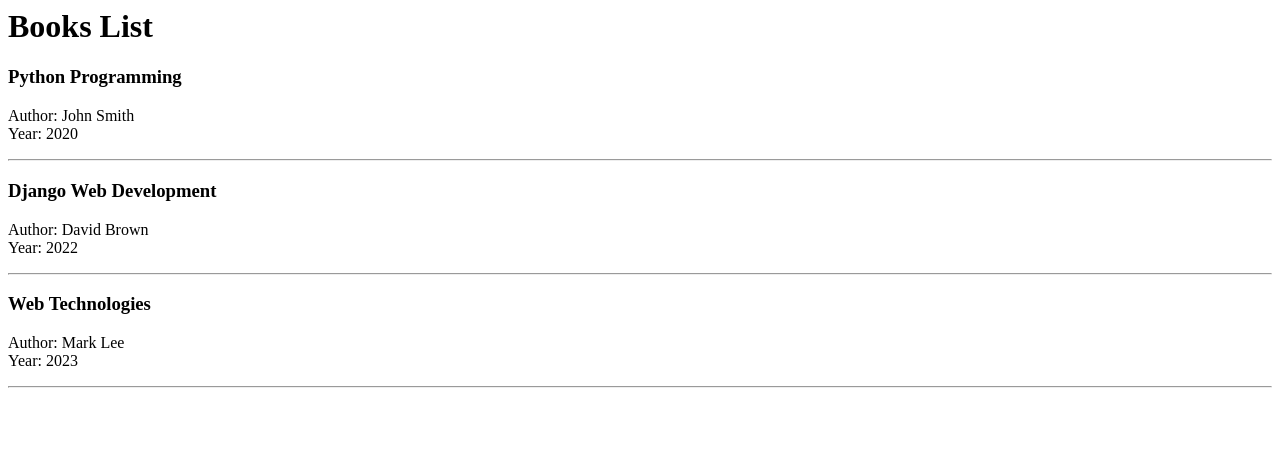
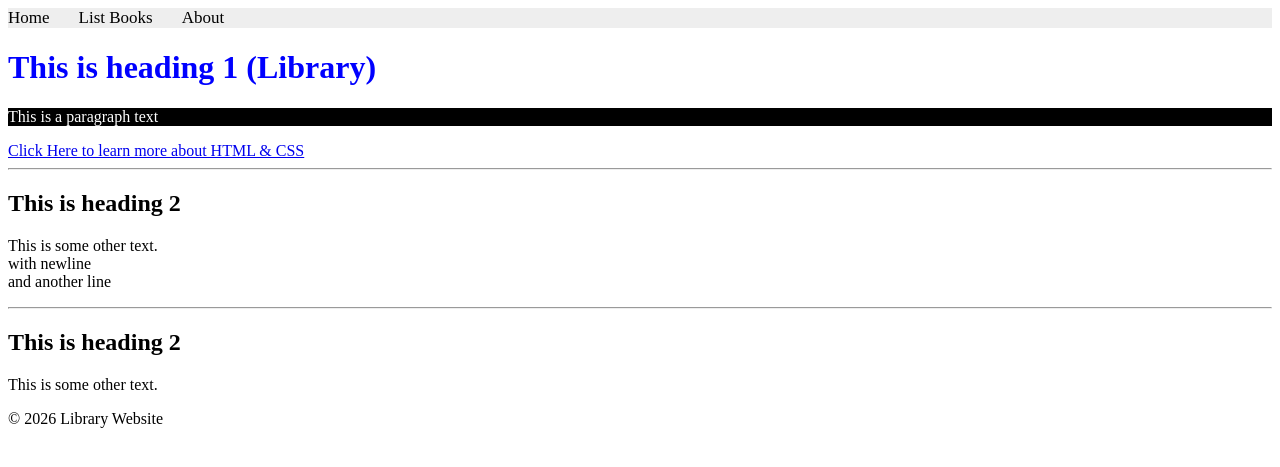
Before and after one commit to ghayah03/cs471-labs, a Django app: page / in a window 1280 px wide. Shown: the top 467 px of the page. Run offline with Django 5.2, Linux system fonts and the light colour scheme.

Commit message:
Complete Lab 4

```diff
--- a/apps/bookmodule/urls.py
+++ b/apps/bookmodule/urls.py
@@ -2,7 +2,8 @@ from django.urls import path
 from . import views
 
 urlpatterns = [
-    path('', views.index),
-    path('index2/<int:val1>/', views.index2),
-    path('books/<int:book_id>/', views.book_detail),
+    path('', views.index, name="books.index"),
+    path('list_books/', views.list_books, name="books.list_books"),
+    path('book/<int:bookId>/', views.viewbook, name="books.view_one_book"),
+    path('aboutus/', views.aboutus, name="books.aboutus"),
 ]
--- a/apps/bookmodule/views.py
+++ b/apps/bookmodule/views.py
@@ -59,3 +59,19 @@ def book_detail(request, book_id):
     }
 
     return render(request, "bookmodule/detail.html", context)
+
+
+def index(request):
+    return render(request, "bookmodule/index.html")
+
+
+def list_books(request):
+    return render(request, "bookmodule/list_books.html")
+
+
+def viewbook(request, bookId):
+    return render(request, "bookmodule/one_book.html")
+
+
+def aboutus(request):
+    return render(request, "bookmodule/aboutus.html")
--- /dev/null
+++ b/apps/static/styles.css
@@ -0,0 +1,18 @@
+/* Add a black background color to the top navigation */
+
+.topnav {
+    background-color: #eeeeee;
+    width: 100%;
+}
+
+.topnav a {
+    color: #000000;
+    text-align: center;
+    margin-right: 25px;
+    text-decoration: none;
+    font-size: 17px;
+}
+
+.topnav a.active {
+    color: #008CBA;
+}
--- a/apps/templates/bookmodule/index.html
+++ b/apps/templates/bookmodule/index.html
@@ -1,14 +1,39 @@
-<h1>Books List</h1>
+{% extends "layouts/base.html" %}
 
-{% for book in books %}
+{% block title %}
+Home
+{% endblock title %}
 
-<h3>{{ book.title }}</h3>
+
+{% block content %}
+
+<h1 style="color: blue;">This is heading 1 (Library)</h1>
+
+<p style="color: white; background-color: black;">
+This is a paragraph text
+</p>
+
+<a href="https://www.w3schools.com/html/default.asp">
+Click Here to learn more about HTML & CSS
+</a>
+
+<hr>
+
+<h2>This is heading 2</h2>
 
 <p>
-Author: {{ book.author }} <br>
-Year: {{ book.year }}
+This is some other text.
+<br>
+with newline
+<br>
+and another line
 </p>
 
 <hr>
 
-{% endfor %}
+<h2>This is heading 2</h2>
+
+<p>This is some other text.</p>
+
+
+{% endblock content %}
--- /dev/null
+++ b/apps/templates/includes/footer.html
@@ -0,0 +1,5 @@
+<footer>
+
+    <p>© 2026 Library Website</p>
+
+</footer>
--- /dev/null
+++ b/apps/templates/includes/header.html
@@ -0,0 +1,9 @@
+<div class="topnav">
+
+    <a href="{% url 'books.index' %}">Home</a>
+
+    <a href="{% url 'books.list_books' %}">List Books</a>
+
+    <a href="{% url 'books.aboutus' %}">About</a>
+
+</div>
--- /dev/null
+++ b/apps/templates/layouts/base.html
@@ -0,0 +1,26 @@
+{% load static %}
+
+<!DOCTYPE html>
+<html>
+
+<head>
+    <title>{% block title %}Library{% endblock title %}</title>
+
+    <link rel="stylesheet" href="{% static 'styles.css' %}">
+</head>
+
+<body>
+
+{% include "includes/header.html" %}
+
+
+{% block content %}
+
+{% endblock content %}
+
+
+{% include "includes/footer.html" %}
+
+</body>
+
+</html>
```
Also changed, not shown: apps/templates/bookmodule/aboutus.html (added, +21 -0 lines), apps/templates/bookmodule/list_books.html (added, +19 -0 lines), apps/templates/bookmodule/one_book.html (added, +21 -0 lines).
